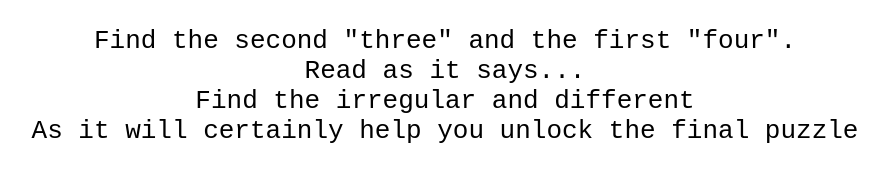
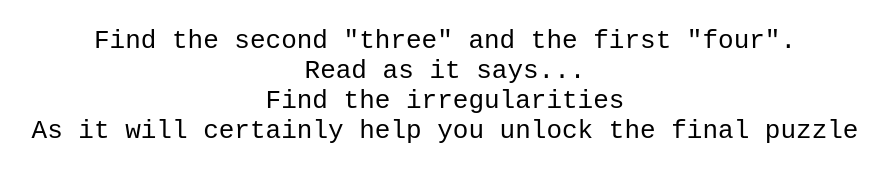
Before and after one commit to REDACTEDFTAH/W4gaGV, a plain HTML site: page index.html in a window 1280 px wide. Shown: the top 182 px of the page, without its empty margins (195-1083 px from the left). Drawn offline with Linux system fonts and the light colour scheme.

Commit message:
Update index.html

```diff
--- a/index.html
+++ b/index.html
@@ -9,7 +9,7 @@
 <body>
     <pre>Find the second "three" and the first "four".
 Read as it says...
-Find the irregular and different
+Find the irregularities
 As it will certainly help you unlock the final puzzle</pre>
         <p hidden>Find the second puzzle's three 42 15 14 11 13 44 15 14, and the first puzzle's first four 31 15 44 44 15 42 43</p>
         <p hidden></p>
```
